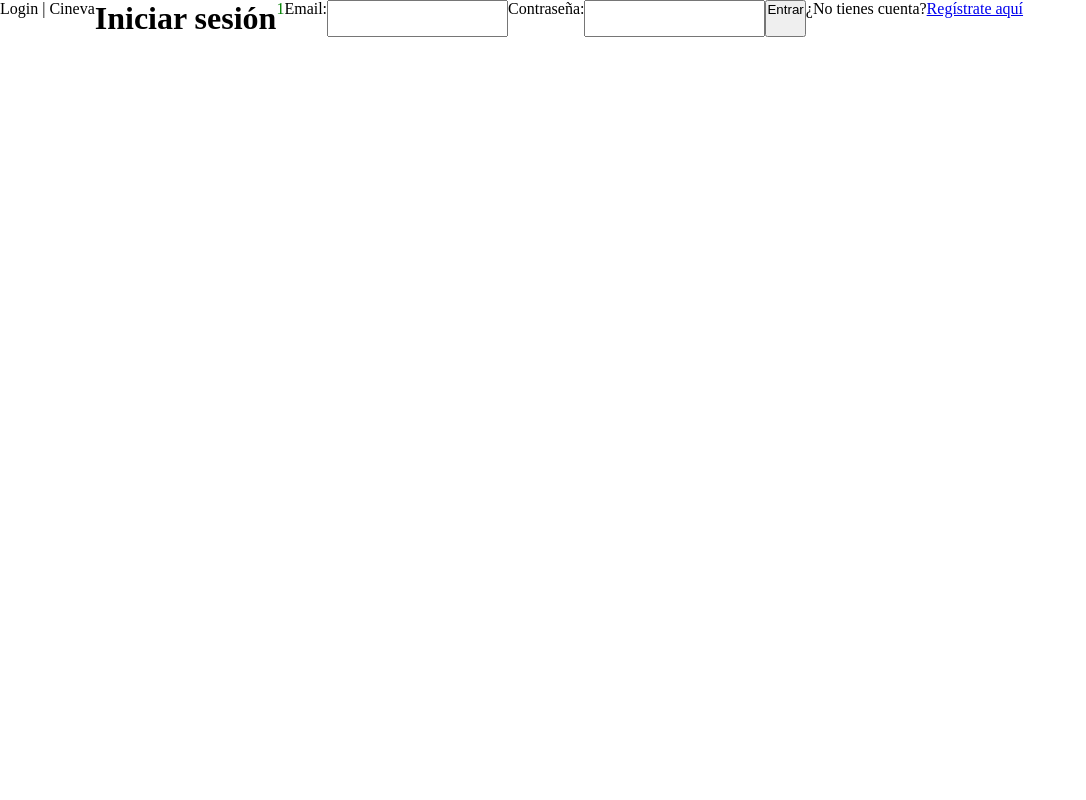
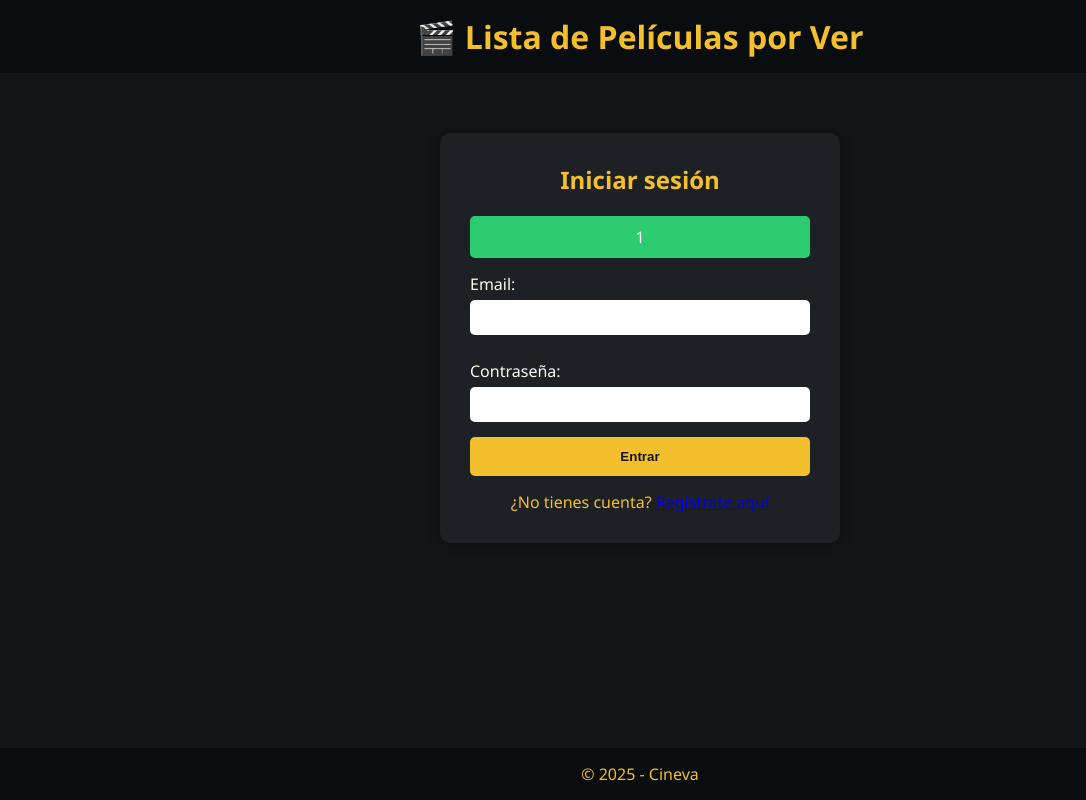
Before and after one commit to Juanpedrogomezespinosa/cineva, a PHP site: page / in a window 1280 px wide. Shown: the whole page, without its empty margins (0-1086 px from the left). Run offline with PHP 8.4, Linux system fonts and the light colour scheme; the visitor is signed in with stand-in values (Sample User, id 1).

Commit message:
cambios visuales

```diff
--- a/agregar.php
+++ b/agregar.php
@@ -31,9 +31,8 @@
                 if (in_array($extension, $permitidos) && $archivo['size'] <= 2 * 1024 * 1024) {
                     $nuevoNombre = uniqid('portada_') . '.' . $extension;
 
-                    $carpetaPortadas = __DIR__ . '/img/portadas';
+                    $carpetaPortadas = '/Applications/XAMPP/xamppfiles/htdocs/proyectos/cineva/img/portadas';
 
-                    // Crear carpeta si no existe
                     if (!is_dir($carpetaPortadas)) {
                         mkdir($carpetaPortadas, 0755, true);
                     }
@@ -42,9 +41,6 @@
                         $mensaje = 'La carpeta de destino no tiene permisos de escritura.';
                     } else {
                         $rutaFinal = $carpetaPortadas . '/' . $nuevoNombre;
-
-                        // DEBUG: para probar la ruta
-                        // echo "Ruta final: $rutaFinal<br>";
 
                         if (move_uploaded_file($archivo['tmp_name'], $rutaFinal)) {
                             $portada = $nuevoNombre;
--- a/css/styles.css
+++ b/css/styles.css
@@ -1,5 +1,100 @@
+/* Reset */
 * {
   margin: 0;
   padding: 0;
+  box-sizing: border-box;
+}
+
+/* General */
+body {
+  font-family: "Segoe UI", sans-serif;
+  background-color: #121518;
+  color: #fcfceb;
+  min-height: 100vh;
   display: flex;
+  flex-direction: column;
 }
+
+/* Header y Footer */
+header,
+footer {
+  background-color: #090d10;
+  padding: 15px 30px;
+  text-align: center;
+  color: #f4bf2c;
+}
+
+main {
+  flex: 1;
+  padding: 20px;
+}
+
+/* Formulario */
+.form-container {
+  max-width: 400px;
+  margin: 40px auto;
+  background-color: #1d2125;
+  padding: 30px;
+  border-radius: 10px;
+  box-shadow: 0 0 12px rgba(0, 0, 0, 0.4);
+}
+
+.form-container h2 {
+  margin-bottom: 20px;
+  text-align: center;
+  color: #f4bf2c;
+}
+
+.form-container label {
+  display: block;
+  margin: 10px 0 5px;
+}
+
+.form-container input {
+  width: 100%;
+  padding: 10px;
+  margin-bottom: 15px;
+  border: none;
+  border-radius: 5px;
+}
+
+.form-container button {
+  width: 100%;
+  padding: 12px;
+  background-color: #f4bf2c;
+  color: #121518;
+  border: none;
+  border-radius: 5px;
+  font-weight: bold;
+  cursor: pointer;
+  transition: background-color 0.3s;
+}
+
+.form-container button:hover {
+  background-color: #e0a900;
+}
+
+.registro-link {
+  margin-top: 15px;
+  text-align: center;
+  text-decoration: none;
+  color: #f4bf2c;
+}
+
+/* Mensajes */
+.mensaje {
+  margin-bottom: 15px;
+  padding: 10px;
+  border-radius: 5px;
+  text-align: center;
+}
+
+.mensaje-exito {
+  background-color: #2ecc71;
+  color: #fff;
+}
+
+.mensaje-error {
+  background-color: #e74c3c;
+  color: #fff;
+}
--- a/editar.php
+++ b/editar.php
@@ -36,7 +36,6 @@
     if (!$titulo || !$genero || !$plataforma) {
         $mensaje = 'Título, género y plataforma son obligatorios.';
     } else {
-        // Actualizar portada si hay nueva subida
         $portada = $pelicula['portada'];
         if (!empty($_FILES['portada']['name'])) {
             $archivo = $_FILES['portada'];
@@ -46,9 +45,8 @@
                 if (in_array($extension, $permitidos) && $archivo['size'] <= 2 * 1024 * 1024) {
                     $nuevoNombre = uniqid('portada_') . '.' . $extension;
 
-                    $directorioPortadas = __DIR__ . '/img/portadas';
+                    $directorioPortadas = '/Applications/XAMPP/xamppfiles/htdocs/proyectos/cineva/img/portadas';
 
-                    // Crear carpeta si no existe
                     if (!is_dir($directorioPortadas)) {
                         mkdir($directorioPortadas, 0755, true);
                     }
@@ -79,7 +77,6 @@
         }
 
         if (!$mensaje) {
-            // Actualizar BD
             $sql = "UPDATE peliculas SET titulo=?, genero=?, plataforma=?, visto=?, favorito=?, portada=?, valoracion=?, resena=? WHERE id=? AND usuario_id=?";
             $stmt = $pdo->prepare($sql);
             $resultado = $stmt->execute([
@@ -105,7 +102,6 @@
     }
 }
 ?>
-
 <!DOCTYPE html>
 <html lang="es">
 <head>
--- a/index.php
+++ b/index.php
@@ -4,6 +4,7 @@
 
 $mensaje = '';
 
+// Procesar formulario
 if ($_SERVER['REQUEST_METHOD'] === 'POST') {
     $email = trim($_POST['email'] ?? '');
     $password = $_POST['password'] ?? '';
@@ -19,11 +20,9 @@
         $usuario = $stmt->fetch();
 
         if ($usuario && password_verify($password, $usuario['password'])) {
-            // Login correcto, iniciar sesión
             $_SESSION['usuario_id'] = $usuario['id'];
             $_SESSION['usuario_nombre'] = $usuario['nombre'];
             $_SESSION['login_time'] = time();
-
             header('Location: dashboard.php');
             exit;
         } else {
@@ -32,40 +31,35 @@
     }
 }
 
-// Mostrar mensaje de registro exitoso si viene de register.php
+// Mensaje desde register.php
 $mensaje_registro = $_SESSION['mensaje'] ?? '';
 unset($_SESSION['mensaje']);
 ?>
 
-<!DOCTYPE html>
-<html lang="es">
-<head>
-<meta charset="UTF-8" />
-<meta name="viewport" content="width=device-width, initial-scale=1" />
-<title>Login | Cineva</title>
-<link rel="stylesheet" href="css/styles.css" />
-</head>
-<body>
-    <h1>Iniciar sesión</h1>
+<?php include 'templates/header.php'; ?>
+
+<section class="form-container">
+    <h2>Iniciar sesión</h2>
 
     <?php if ($mensaje_registro): ?>
-        <p style="color:green;"><?php echo htmlspecialchars($mensaje_registro); ?></p>
+        <p class="mensaje mensaje-exito"><?php echo htmlspecialchars($mensaje_registro); ?></p>
     <?php endif; ?>
 
     <?php if ($mensaje): ?>
-        <p style="color:red;"><?php echo htmlspecialchars($mensaje); ?></p>
+        <p class="mensaje mensaje-error"><?php echo htmlspecialchars($mensaje); ?></p>
     <?php endif; ?>
 
     <form method="POST" action="index.php" novalidate>
-        <label for="email">Email:</label><br />
-        <input type="email" id="email" name="email" required /><br /><br />
+        <label for="email">Email:</label>
+        <input type="email" id="email" name="email" required />
 
-        <label for="password">Contraseña:</label><br />
-        <input type="password" id="password" name="password" required /><br /><br />
+        <label for="password">Contraseña:</label>
+        <input type="password" id="password" name="password" required />
 
         <button type="submit">Entrar</button>
     </form>
 
-    <p>¿No tienes cuenta? <a href="register.php">Regístrate aquí</a></p>
-</body>
-</html>
+    <p class="registro-link">¿No tienes cuenta? <a href="register.php">Regístrate aquí</a></p>
+</section>
+
+<?php include 'templates/footer.php'; ?>
--- a/templates/footer.php
+++ b/templates/footer.php
@@ -0,0 +1,6 @@
+  </main>
+  <footer>
+    <p>&copy; 2025 - Cineva</p>
+  </footer>
+</body>
+</html>
--- a/templates/header.php
+++ b/templates/header.php
@@ -0,0 +1,13 @@
+<!DOCTYPE html>
+<html lang="es">
+<head>
+  <meta charset="UTF-8" />
+  <meta name="viewport" content="width=device-width, initial-scale=1" />
+  <title>Cineva</title>
+  <link rel="stylesheet" href="css/styles.css" />
+</head>
+<body>
+  <header>
+    <h1>🎬 Lista de Películas por Ver</h1>
+  </header>
+  <main>
```
